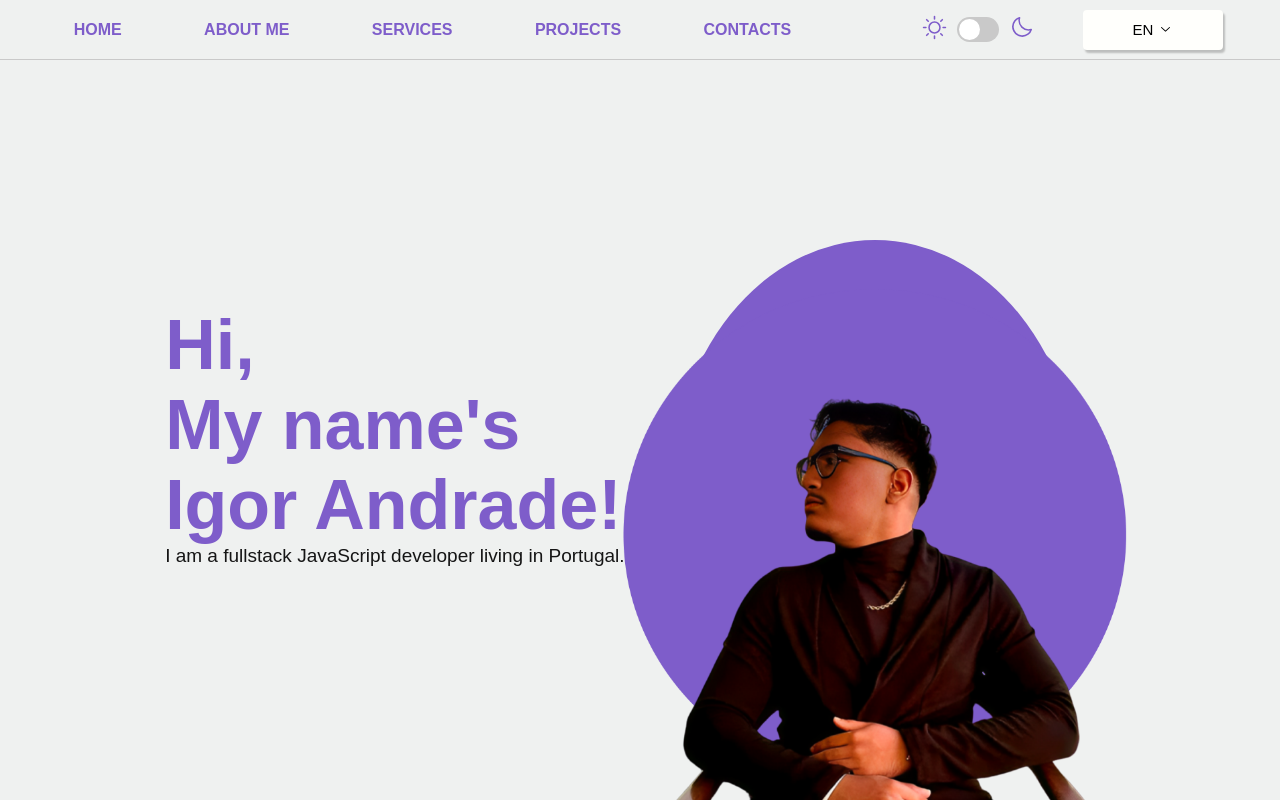
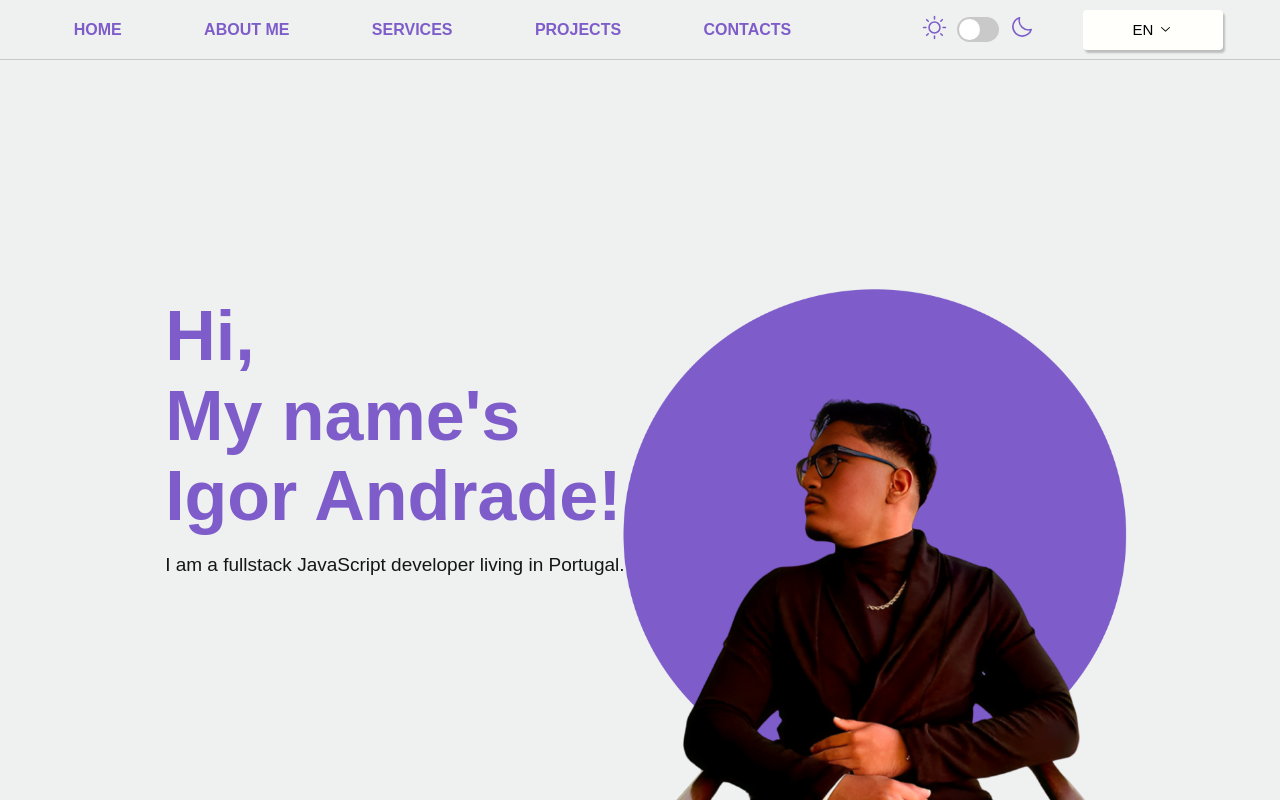
Before and after one commit to rogiandrade/Portfolio, a React (Vite) app in the folder web/: page / in a window 1280 px wide. Built offline with nearby package versions, Linux system fonts and the light colour scheme.

Commit message:
Update home.tsx

```diff
--- a/web/src/components/screens/home.tsx
+++ b/web/src/components/screens/home.tsx
@@ -12,10 +12,10 @@ export function Home() {
                 __html: changeLocale("home", "title"),
               }}
             />
+            <br/>
             <p className="homeSubTitle">{changeLocale("home", "subtitle")}</p>
           </div>
           <div className="imgHomeContent">
-            <div className="purpleCircle" />
               <img className="imgHome" src="imageHome.png" />
           </div>
         </div>
```
